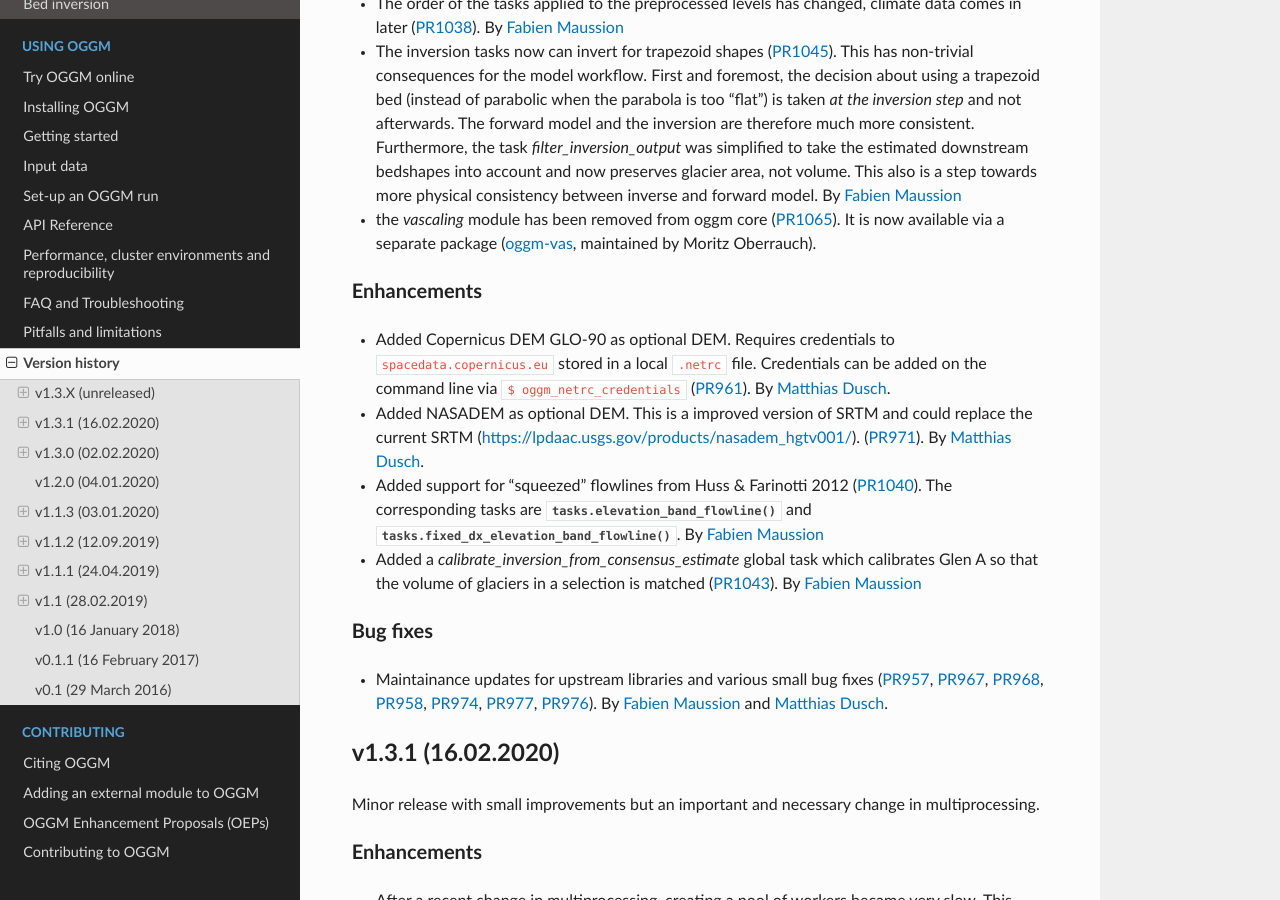
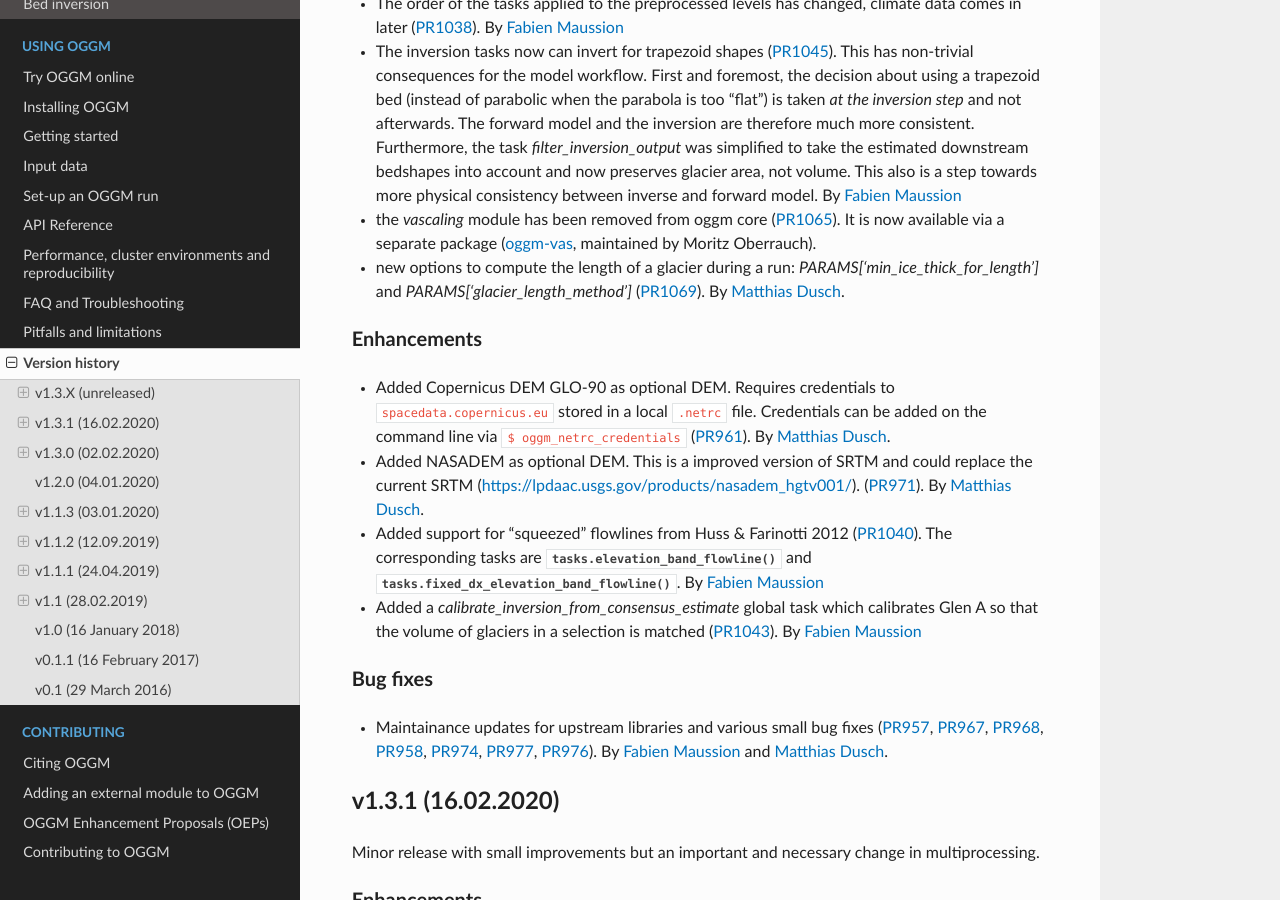
Before and after one commit to OGGM/oggm, a Sphinx documentation site: the page built from docs/whats-new.rst, in a window 1280 px wide and 900 px high, scrolled down 674 px. Built offline with Sphinx 7.4.7 and the Read the Docs theme 2.0.0, drawn with Linux system fonts in a browser that asks for light colours; the version number could not be read and is left out.

Commit message:
whats new

```diff
--- a/docs/whats-new.rst
+++ b/docs/whats-new.rst
@@ -53,6 +53,10 @@ Breaking changes
 - the `vascaling` module has been removed from oggm core (:pull:`1065`). It
   is now available via a separate package (`oggm-vas <https://github.com/OGGM/oggm-vas>`_,
   maintained by Moritz Oberrauch).
+- new options to compute the length of a glacier during a run:
+  `PARAMS['min_ice_thick_for_length']` and `PARAMS['glacier_length_method']`
+  (:pull:`1069`). By `Matthias Dusch <https://github.com/matthiasdusch>`_.
+
 
 Enhancements
 ~~~~~~~~~~~~
```
Also changed, not shown: 1 other file.
